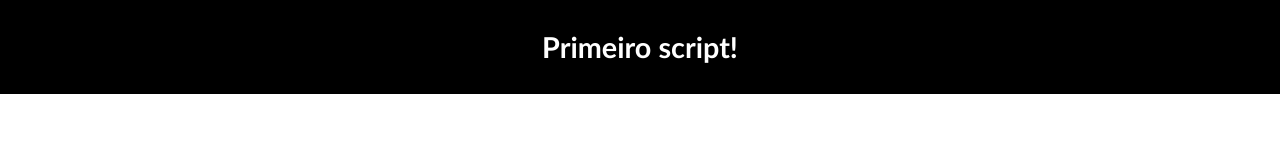
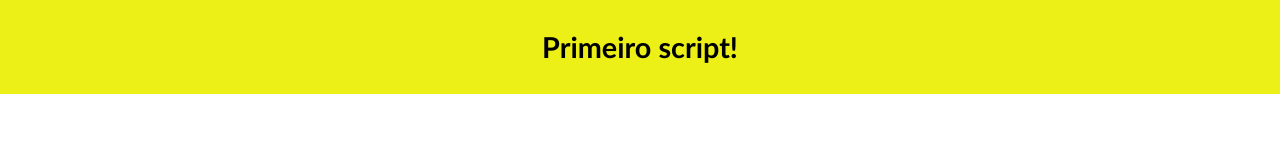
Before and after one commit to bbortolondasilva/curso-javascript, a plain HTML site: page aula-04/ex001.html in a window 1280 px wide. Drawn offline with Linux system fonts and the light colour scheme.

Commit message:
Update ex001.html

```diff
--- a/aula-04/ex001.html
+++ b/aula-04/ex001.html
@@ -17,8 +17,8 @@
             justify-content: center;
             align-items: center;
 
-            background-color: black;
-            color: white;
+            background-color: rgb(236, 240, 22);
+            color: black;
 
             font-family: 'Trebuchet MS', 'Lucida Sans Unicode', 'Lucida Grande', 'Lucida Sans', Arial, sans-serif;
             font-size: 0.9em;
```
